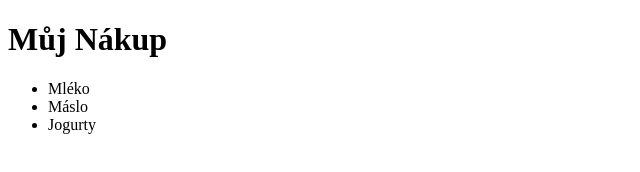
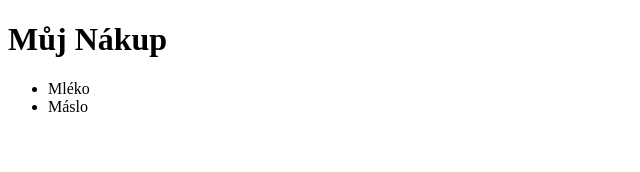
Before and after one commit to lahvi08/N-kupn--seznam, a plain HTML site: page index.html in a window 1280 px wide. Shown: the full height of the page, 0-640 px from the left. Drawn offline with Linux system fonts and the light colour scheme.

Commit message:
bez jogurrtu

```diff
--- a/index.html
+++ b/index.html
@@ -10,7 +10,7 @@
     <ul>
       <li>Mléko</li>
       <li>Máslo</li>
-      <li>Jogurty</li>
+
     </ul>
 </body>
 </html>
```
